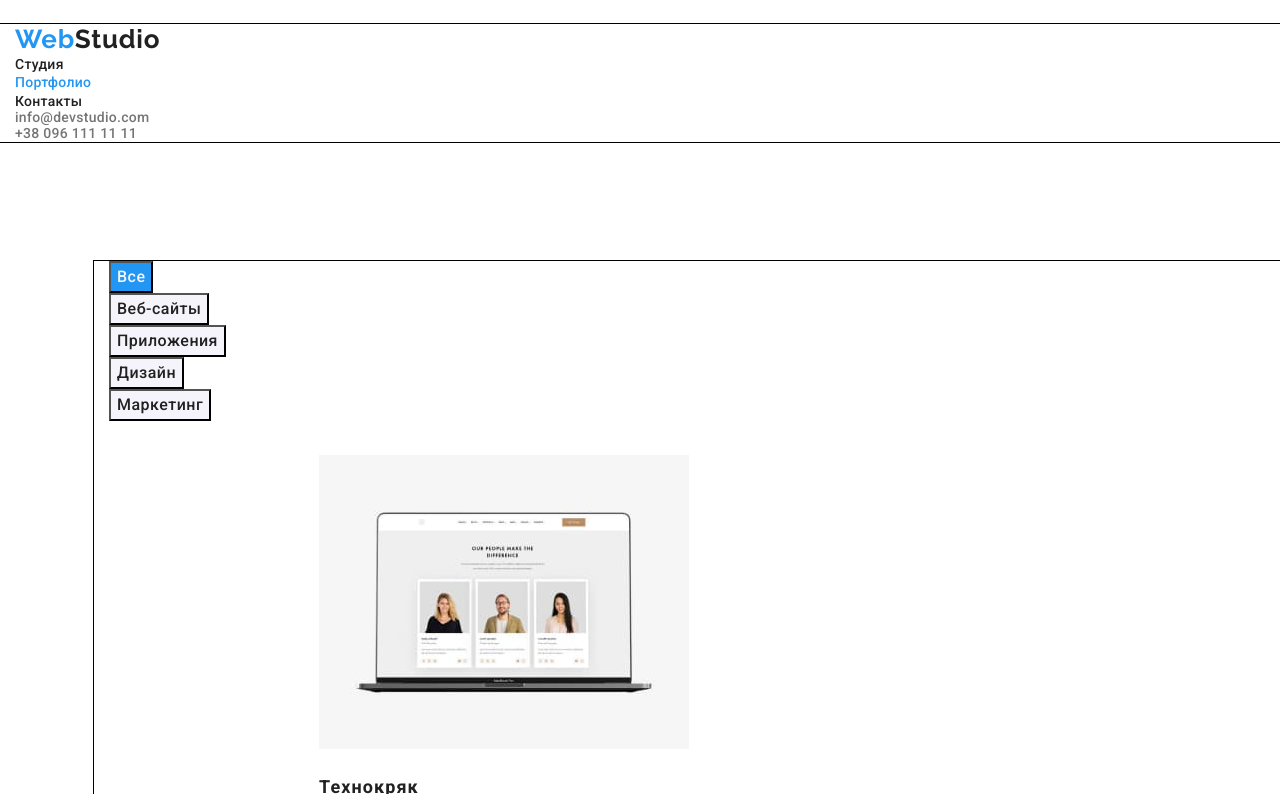
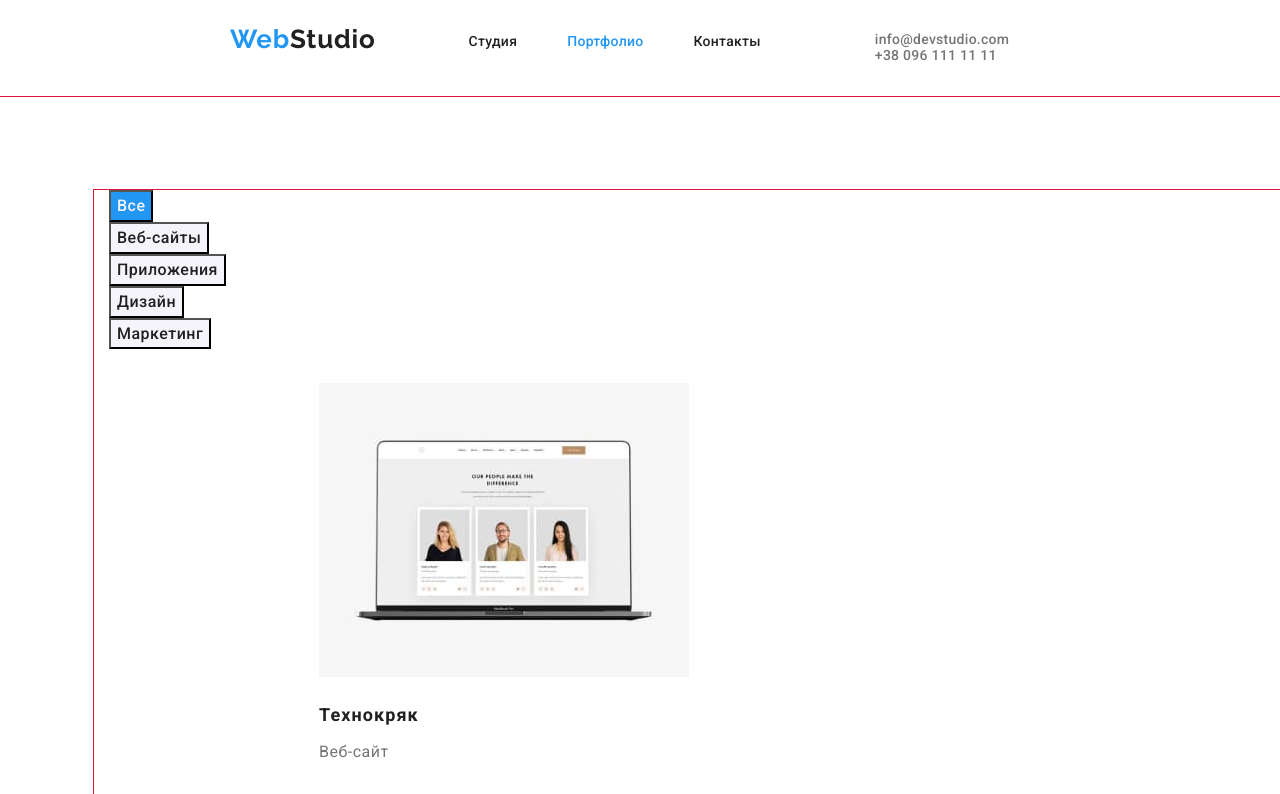
Before and after one commit to Oleksa1998/goit-markup-hw-03, a plain HTML site: page portfolio.html in a window 1280 px wide. Shown: the top 794 px of the page. Drawn offline with nearby package versions, Linux system fonts and the light colour scheme.

Commit message:
stylization of header

```diff
--- a/css/styles.css
+++ b/css/styles.css
@@ -39,7 +39,7 @@ width: 1600px;
 padding-left: 15px;
 padding-right: 15px;
 margin: 0 auto;
-outline: 1px solid;
+outline: 1px solid crimson;
 }
 
 .header-link {
@@ -62,9 +62,40 @@ color: var(--title-color);
 }
 /* --------------------------header---------------------- */
 .header {
-  padding-top: 24px;
-  padding-bottom: 25px;
+
 }
+.header-logo {
+ margin-right: 93px;
+}
+.header .container {
+display: flex;
+}
+.header-navigation {
+display: flex;
+align-content: center;
+}
+.header-contact {
+  margin: 32px;
+  margin-right: 0px;
+  margin-left: 231px;
+
+}
+.contact-link {
+  margin: 32px;
+  margin-right: 50px;
+
+}
+
+.header-item
+{
+  margin: 32px;
+  margin-right: 50px;
+  margin-left: 0px ;
+}
+.header-list {
+  display: flex;
+}
+
 .header-logo {
 font-weight: 700;
 font-family: 'Raleway', sans-serif;
@@ -72,6 +103,8 @@ font-size: 26px;
 line-height: 1.19;
 letter-spacing: 0.03em;
 color: var(--accent-color);
+display: flex;
+margin: 24px 93px 25px 215px;
 }
 .header-logo-part {
 font-weight: 700;
@@ -97,7 +130,6 @@ letter-spacing: 0.02em;
 }
 /* hero */
 .hero {
- padding: 200px;
   background-color:  #2F303A;
  color: var(--header-color);
 }
@@ -109,6 +141,7 @@ text-align:center;
 letter-spacing: 0.06em;
 text-transform: uppercase;
 color:var(--header-color);
+padding-top: 200px;
 }
 .hero-text {
 max-width: 696px;
@@ -136,10 +169,8 @@ margin-right: auto;
 .hero-btn:hover, .hero-btn:focus-visible {
   background-color: #1b8be7;
 }
-
 .features {
-  padding: 94px;
-
+  padding: 94px 215px;
 }
 
 .features-title {
@@ -246,7 +277,20 @@ color: rgba(255, 255, 255, 0.6);
   .portfolio {
     padding: 94px;
   }
-  .hero-button {
+  .visually-hidden {
+    position: absolute;
+    width: 1px;
+    height: 1px;
+    margin: -1px;
+    border: 0;
+    padding: 0;
+
+    white-space: nowrap;
+    clip-path: inset(100%);
+    clip: rect(0 0 0 0);
+    overflow: hidden;
+    }
+ .hero-button {
     font-weight: 500;
     font-size: 16px;
     line-height: 1.62;
--- a/portfolio.html
+++ b/portfolio.html
@@ -40,7 +40,7 @@
 <!-- Menu -->
 <section class="portfolio">
   <div class="container">
-    <h1></h1>
+    <h1 class="visually-hidden">Портфолио</h1>
     <ul class="button list">
     <li><button type="button" class="hero-button crnt">Все</button></li>
     <li><button type="button" class="hero-button">Веб-сайты</button></li>
```
Also changed, not shown: index.html (+3 -1 lines).
